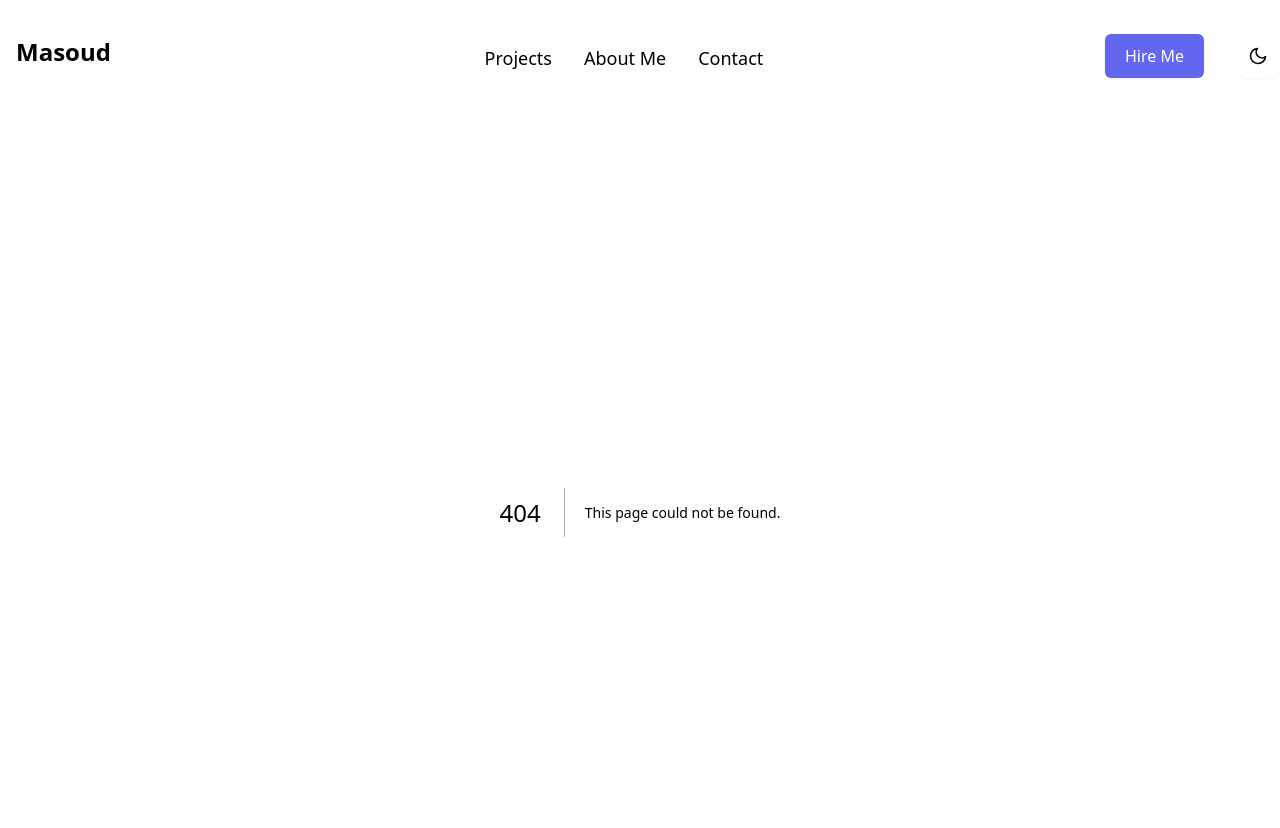
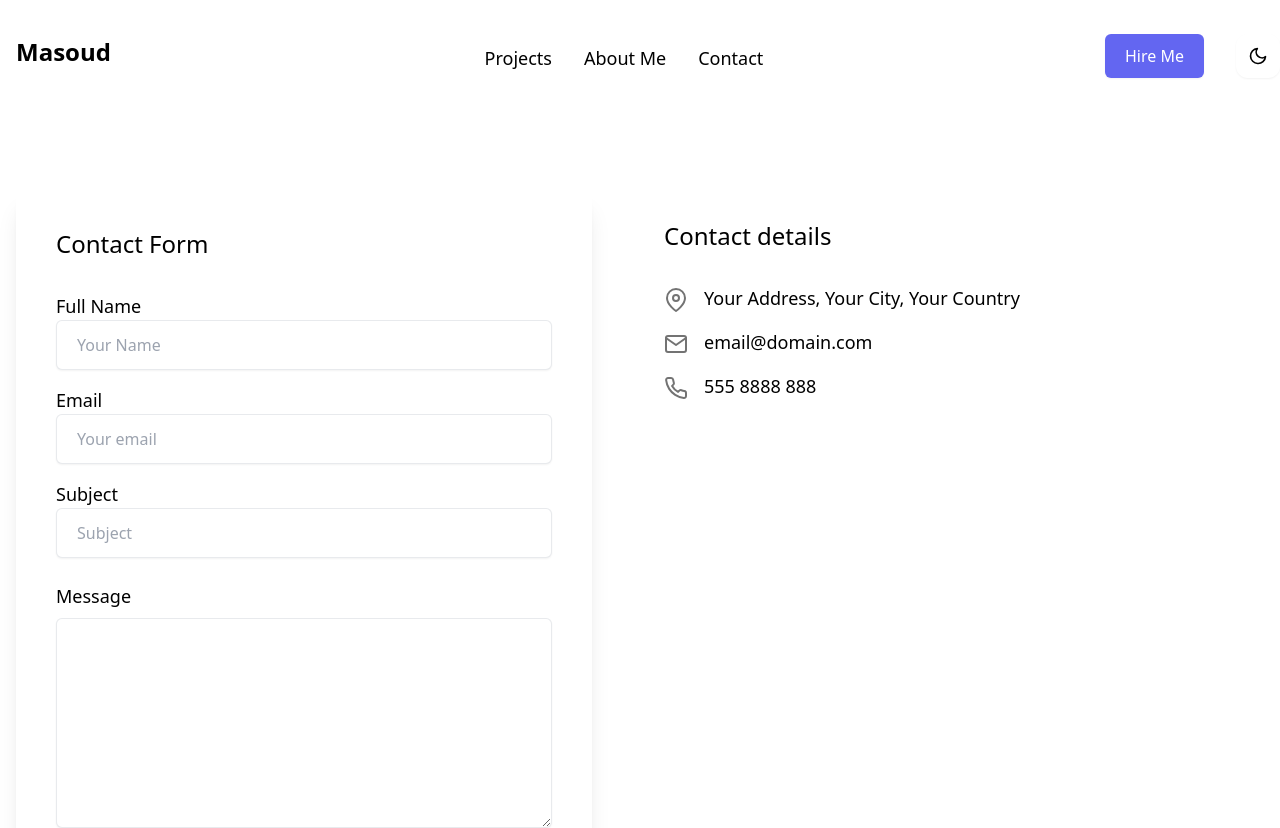
Before and after one commit to almasoud49/portfolio, a Next.js app: page /contact in a window 1280 px wide. Before the commit this address had no page. Shown: the top 828 px of the page. Built offline with nearby package versions, Linux system fonts and the light colour scheme.

Commit message:
[DONE] Contact Section

```diff
--- a/next.config.mjs
+++ b/next.config.mjs
@@ -1,4 +1,7 @@
 /** @type {import('next').NextConfig} */
-const nextConfig = {};
+const nextConfig = {
+    reactStrictMode: true,
+
+};
 
 export default nextConfig;
--- a/package.json
+++ b/package.json
@@ -11,7 +11,7 @@
   "dependencies": {
     "@tailwindcss/forms": "^0.5.9",
     "framer-motion": "^11.5.4",
-    "next": "14.2.11",
+    "next": "^14.2.11",
     "react": "^18",
     "react-countup": "^6.5.3",
     "react-dom": "^18",
--- a/src/app/about-me/page.tsx
+++ b/src/app/about-me/page.tsx
@@ -1,14 +1,21 @@
-import dynamic from 'next/dynamic';
 
-const MotionWrapper = dynamic(() => import('../../components/motion/MotionWrapper'), { ssr: false });
+"use client";
 
+import { motion } from 'framer-motion';
+import AboutMe from '@/components/about/AboutMe';
 
 const AboutMePage = () => {
-    return (
-        <div>
-            <MotionWrapper/>
-        </div>
-    );
+  return (
+    <motion.div
+      initial={{ opacity: 0 }}
+      animate={{ opacity: 1 }}
+      exit={{ opacity: 0 }}
+      transition={{ delay: 1 }}
+      className="container mx-auto"
+    >
+      <AboutMe />
+    </motion.div>
+  );
 };
 
 export default AboutMePage;
--- /dev/null
+++ b/src/app/contact/page.tsx
@@ -0,0 +1,26 @@
+"use client";
+import { motion } from 'framer-motion';
+import ContactDetails from "@/components/contact/ContactDetails";
+import ContactForm from '@/components/contact/ContactForm';
+
+const ContactPage = () => {
+  return (
+    <div>
+      <motion.div
+        initial={{ opacity: 0 }}
+        animate={{ opacity: 1 }}
+        transition={{
+          ease: "easeInOut",
+          duration: 0.5,
+          delay: 0.1,
+        }}
+        className="container mx-auto flex flex-col-reverse lg:flex-row py-5 lg:py-10 lg:mt-5"
+      >
+        <ContactForm />
+        <ContactDetails />
+      </motion.div>
+    </div>
+  );
+};
+
+export default ContactPage;
--- a/src/app/layout.tsx
+++ b/src/app/layout.tsx
@@ -2,6 +2,7 @@ import type { Metadata } from "next";
 import localFont from "next/font/local";
 import "./globals.css";
 import Navbar from "@/components/shared/navbar/Navbar";
+import { AnimatePresence } from "framer-motion";
 
 const geistSans = localFont({
   src: "./fonts/GeistVF.woff",
@@ -29,10 +30,12 @@ export default function RootLayout({
       <body
         className={`${geistSans.variable} ${geistMono.variable} antialiased`}
       >
-        <>
+        <AnimatePresence>
+        <div  className=" bg-secondary-light dark:bg-primary-dark transition duration-300">
         <Navbar/>
           <div>{children}</div>
-        </>
+        </div>
+        </AnimatePresence>
       </body>
     </html>
   );
--- a/src/components/about/AboutMe.tsx
+++ b/src/components/about/AboutMe.tsx
@@ -1,4 +1,4 @@
-
+"use client"
 import Image from "next/image";
 
 const AboutMe = () => {
--- /dev/null
+++ b/src/components/contact/ContactDetails.tsx
@@ -0,0 +1,46 @@
+import React from 'react';
+import { FiPhone, FiMapPin, FiMail } from 'react-icons/fi';
+
+const contacts = [
+	{
+		id: 1,
+		name: 'Your Address, Your City, Your Country',
+		icon: <FiMapPin />,
+	},
+	{
+		id: 2,
+		name: 'email@domain.com',
+		icon: <FiMail />,
+	},
+	{
+		id: 3,
+		name: '555 8888 888',
+		icon: <FiPhone />,
+	},
+];
+
+const ContactDetails = () => {
+    return (
+<div className="w-full lg:w-1/2">
+			<div className="text-left max-w-xl px-6">
+				<h2 className="font-general-medium text-2xl text-primary-dark dark:text-primary-light mt-12 mb-8">
+					Contact details
+				</h2>
+				<ul>
+					{contacts.map((contact) => (
+						<li className="flex " key={contact.id}>
+							<i className="text-2xl text-neutral-500 dark:text-neutral-400 mr-4 mt-1">
+								{contact.icon}
+							</i>
+							<span className="text-lg mb-4 text-ternary-dark dark:text-ternary-light">
+								{contact.name}
+							</span>
+						</li>
+					))}
+				</ul>
+			</div>
+		</div>
+    );
+};
+
+export default ContactDetails;
--- /dev/null
+++ b/src/components/contact/ContactForm.tsx
@@ -0,0 +1,79 @@
+import Button from '@/utils/Button';
+import FormInput from '@/utils/FormInput';
+import React from 'react';
+
+const ContactForm = () => {
+	return (
+		<div className="w-full lg:w-1/2">
+			<div className="leading-loose">
+				<form
+					onSubmit={(e) => {
+						e.preventDefault();
+					}}
+					className="max-w-xl m-4 p-6 sm:p-10 bg-secondary-light dark:bg-secondary-dark rounded-xl shadow-xl text-left"
+				>
+					<p className="font-general-medium text-primary-dark dark:text-primary-light text-2xl mb-8">
+						Contact Form
+					</p>
+
+					<FormInput
+						inputLabel="Full Name"
+						labelFor="name"
+						inputType="text"
+						inputId="name"
+						inputName="name"
+						placeholderText="Your Name"
+						ariaLabelName="Name"
+					/>
+					<FormInput
+						inputLabel="Email"
+						labelFor="email"
+						inputType="email"
+						inputId="email"
+						inputName="email"
+						placeholderText="Your email"
+						ariaLabelName="Email"
+					/>
+					<FormInput
+						inputLabel="Subject"
+						labelFor="subject"
+						inputType="text"
+						inputId="subject"
+						inputName="subject"
+						placeholderText="Subject"
+						ariaLabelName="Subject"
+					/>
+
+					<div className="mt-6">
+						<label
+							className="block text-lg text-primary-dark dark:text-primary-light mb-2"
+							htmlFor="message"
+						>
+							Message
+						</label>
+						<textarea
+							className="w-full px-5 py-2 border border-gray-300 dark:border-primary-dark border-opacity-50 text-primary-dark dark:text-secondary-light bg-ternary-light dark:bg-ternary-dark rounded-md shadow-sm text-md"
+							id="message"
+							name="message"
+							cols={14}
+							rows={6}
+							aria-label="Message"
+						></textarea>
+					</div>
+
+					<div className="mt-6">
+						<span className="font-general-medium  px-7 py-4 text-white text-center font-medium tracking-wider bg-indigo-500 hover:bg-indigo-600 focus:ring-1 focus:ring-indigo-900 rounded-lg mt-6 duration-500">
+							<Button
+								title="Send Message"
+								type="submit"
+								aria-label="Send Message"
+							/>
+						</span>
+					</div>
+				</form>
+			</div>
+		</div>
+	);
+}
+
+export default ContactForm;
--- a/src/components/motion/MotionWrapper.tsx
+++ /dev/null
@@ -1,19 +0,0 @@
-"use client"
-import { motion } from 'framer-motion';
-import AboutMe from '../about/AboutMe';
-
-const MotionWrapper = () => {
-    return (
-        <motion.div
-      initial={{ opacity: 0 }}
-      animate={{ opacity: 1 }}
-      exit={{ opacity: 0 }}
-      transition={{ delay: 1 }}
-      className="container mx-auto"
-    >
-      <AboutMe />
-    </motion.div>
-    );
-};
-
-export default MotionWrapper;
--- /dev/null
+++ b/src/utils/Button.tsx
@@ -0,0 +1,13 @@
+import React from 'react';
+
+interface ButtonProps {
+  title: string;
+  type?: 'button' | 'submit' | 'reset';
+  ariaLabel?: string;
+}
+
+const Button: React.FC<ButtonProps> = ({ title }) => {
+  return <button>{title}</button>;
+};
+
+export default Button;
--- /dev/null
+++ b/src/utils/FormInput.tsx
@@ -0,0 +1,42 @@
+
+interface InputProps {
+    inputLabel: string;
+    labelFor: string;
+    inputType: string;
+    inputId: string;
+    inputName: string;
+    placeholderText: string;
+    ariaLabelName: string;
+  }
+
+const FormInput = ({
+	inputLabel,
+	labelFor,
+	inputType,
+	inputId,
+	inputName,
+	placeholderText,
+	ariaLabelName,
+}: InputProps) => {
+	return (
+		<div className="font-general-regular mb-4">
+			<label
+				className="block text-lg text-primary-dark dark:text-primary-light mb-1"
+				htmlFor={labelFor}
+			>
+				{inputLabel}
+			</label>
+			<input
+				className="w-full px-5 py-2 border border-gray-300 dark:border-primary-dark border-opacity-50 text-primary-dark dark:text-secondary-light bg-ternary-light dark:bg-ternary-dark rounded-md shadow-sm text-md"
+				type={inputType}
+				id={inputId}
+				name={inputName}
+				placeholder={placeholderText}
+				aria-label={ariaLabelName}
+				required
+			/>
+		</div>
+	);
+};
+
+export default FormInput;
```
Also changed, not shown: 1 other file (tests, documents, lock files or other folders).
